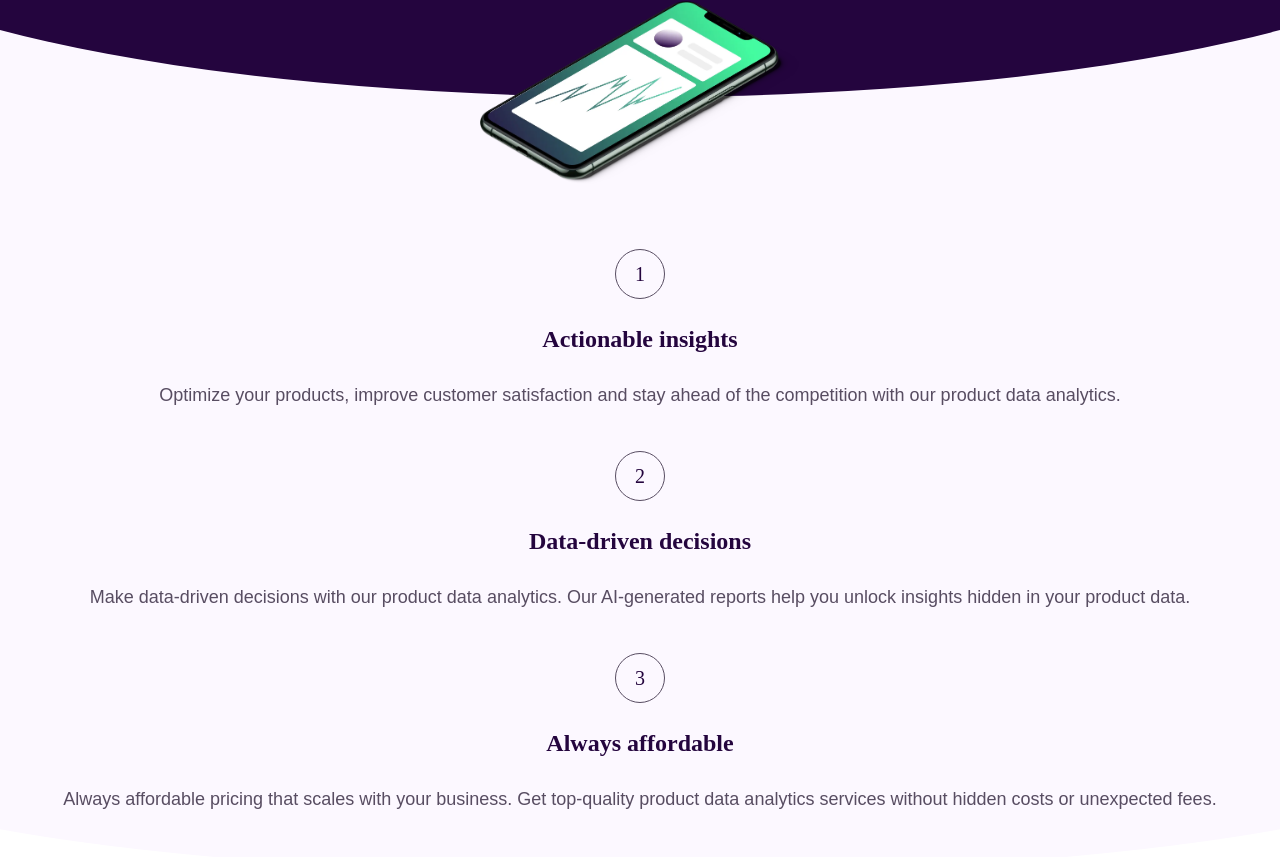
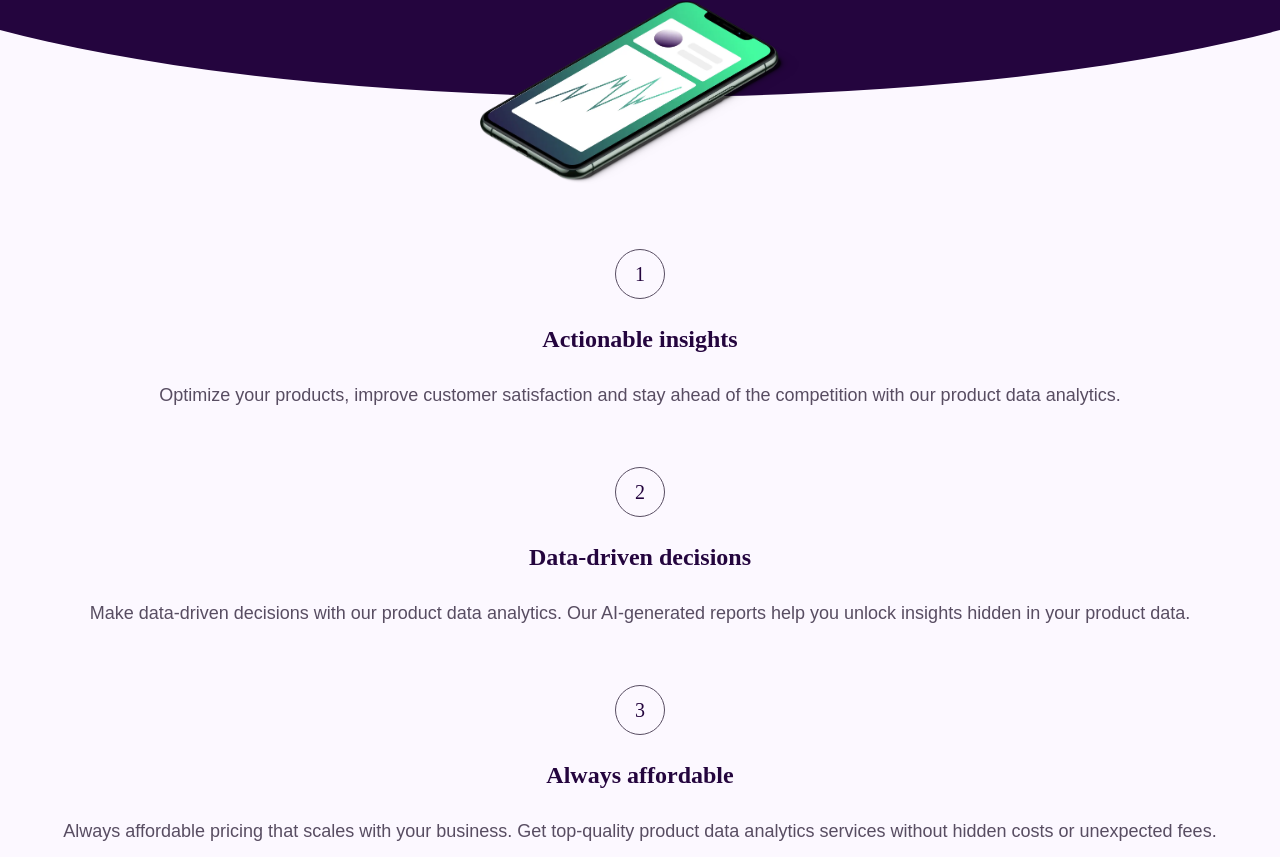
Before and after one commit to pankaj485/workit-react, a React (Vite) app: page / in a window 1280 px wide. Shown: the part 443-1300 px from the top of the page. Built offline with nearby package versions, Linux system fonts and the light colour scheme; a web font is replaced by a local one.

Commit message:
fix: update gaps betwen info cards

```diff
--- a/src/components/info/Info.jsx
+++ b/src/components/info/Info.jsx
@@ -3,7 +3,7 @@ import "./info.css";
 const Info = () => {
 	return (
 		<div className="">
-			<div className="bg-Ghost-White flex flex-col justify-center items-center gap-10 px-4 pt-16">
+			<div className="bg-Ghost-White flex flex-col justify-center items-center gap-14 px-4 pt-16">
 				<div className="infoCard flex flex-col items-center justify-center">
 					<div className="flex items-center justify-center rounded-full border border-1 h-10 w-10 p-6 border-Davys-Gray">
 						<h3 className="font-Fraunces text-xl text-Dark-Purple ">1</h3>
```
